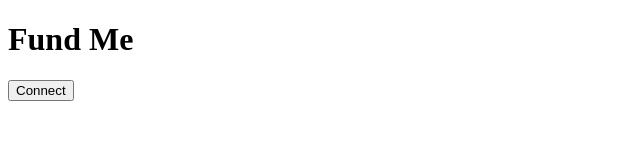
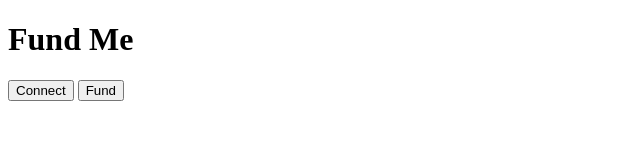
Before and after one commit to mattiauliano/html-hardhat-fund-me, a website: page index.html in a window 1280 px wide. Shown: the whole page, without its empty margins (0-640 px from the left). Drawn offline with Linux system fonts and the light colour scheme.

Commit message:
Add fund button

```diff
--- a/index.html
+++ b/index.html
@@ -9,6 +9,7 @@
     <body>
         <h1>Fund Me</h1>
         <button id="connectBtn">Connect</button>
+        <button id="fundBtn">Fund</button>
         <script src="./index.js"></script>
     </body>
 </html>
```
Lines whose indentation alone changed are shown as unchanged.
